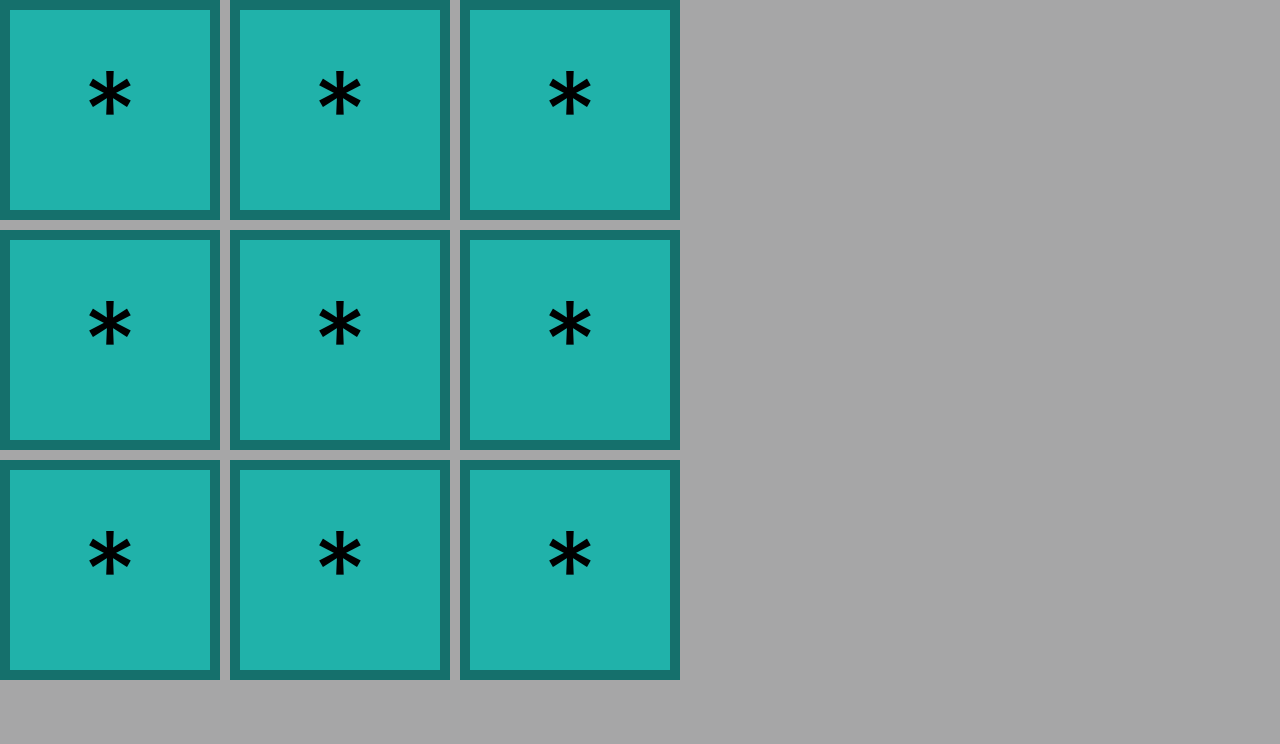
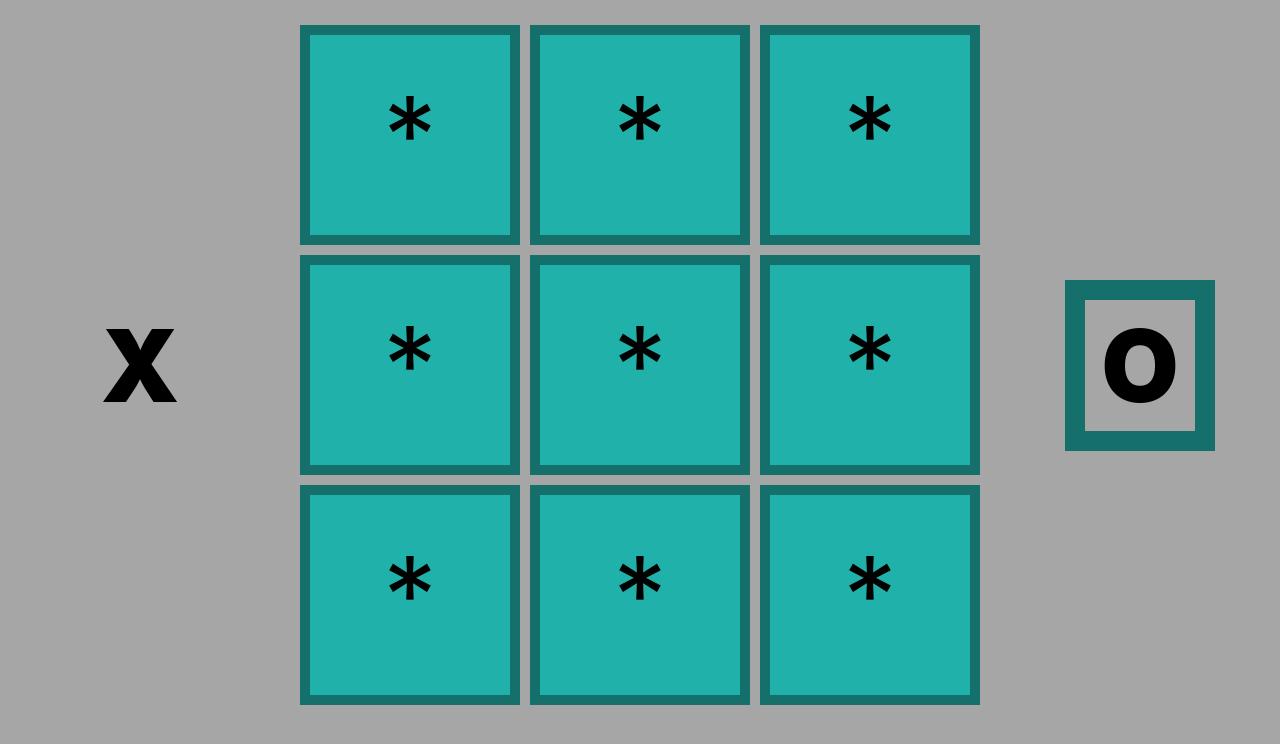
Before and after one commit to tfunk2/tic-tac-toe-tyler, a React (Create React App) app: page / in a window 1280 px wide. Shown: the top 744 px of the page. Built offline with nearby package versions, Linux system fonts and the light colour scheme.

Commit message:
added team symbols to either side of the game board and gave ability to highlight active player on their turn

```diff
--- a/src/components/Game.js
+++ b/src/components/Game.js
@@ -44,9 +44,13 @@ export default class Game extends Component {
                 checkCombo.every(entry => entry === "O")) {
 
                 if(checkCombo[0] === "X") {
-                    this.setState({ winner: "X" })
+                    if(this.state.winner !== "O"){
+                        this.setState({ winner: "X" })
+                    }
                 } else {
-                    this.setState({ winner: "O" })
+                    if(this.state.winner !== "X") {
+                        this.setState({ winner: "O" })
+                    }
                 }
             }
         }
@@ -55,12 +59,14 @@ export default class Game extends Component {
     render() {
         return (
             <div className="game-div">
+                <div className={this.state.isXTurn ? "active-player" : "team-symbol"}>X</div>
                 <Board checkBoard={this.checkBoard}
                 isXTurn={this.state.isXTurn}
                 updateGame={this.updateGame}
                 game={this.state.game}
                 checkForWin={this.checkForWin}
                 />
+                <div className={this.state.isXTurn ? "team-symbol" : "active-player"}>O</div>
             </div>
         )
     }
--- a/src/stylesheets/Game.css
+++ b/src/stylesheets/Game.css
@@ -0,0 +1,23 @@
+.game-div {
+    display: flex;
+    justify-content: center;
+    margin-top: 20px;
+    align-items: center;
+}
+
+.team-symbol, .active-player {
+    margin: 10px 80px;
+    font-size: 100px;
+    font-weight: 900;
+    padding: 5px;
+    min-width: 100px;
+    text-align: center;
+}
+
+.active-player {
+    border: rgb(21, 112, 108) 20px solid;
+}
+
+.team-symbol {
+    border: transparent 20px solid;
+}
--- a/src/stylesheets/Square.css
+++ b/src/stylesheets/Square.css
@@ -6,6 +6,8 @@
     display: flex;
     align-items: center;
     justify-content: center;
+    align-self: center;
+    justify-self: center;
 }
 
 .square-value-text {
```
